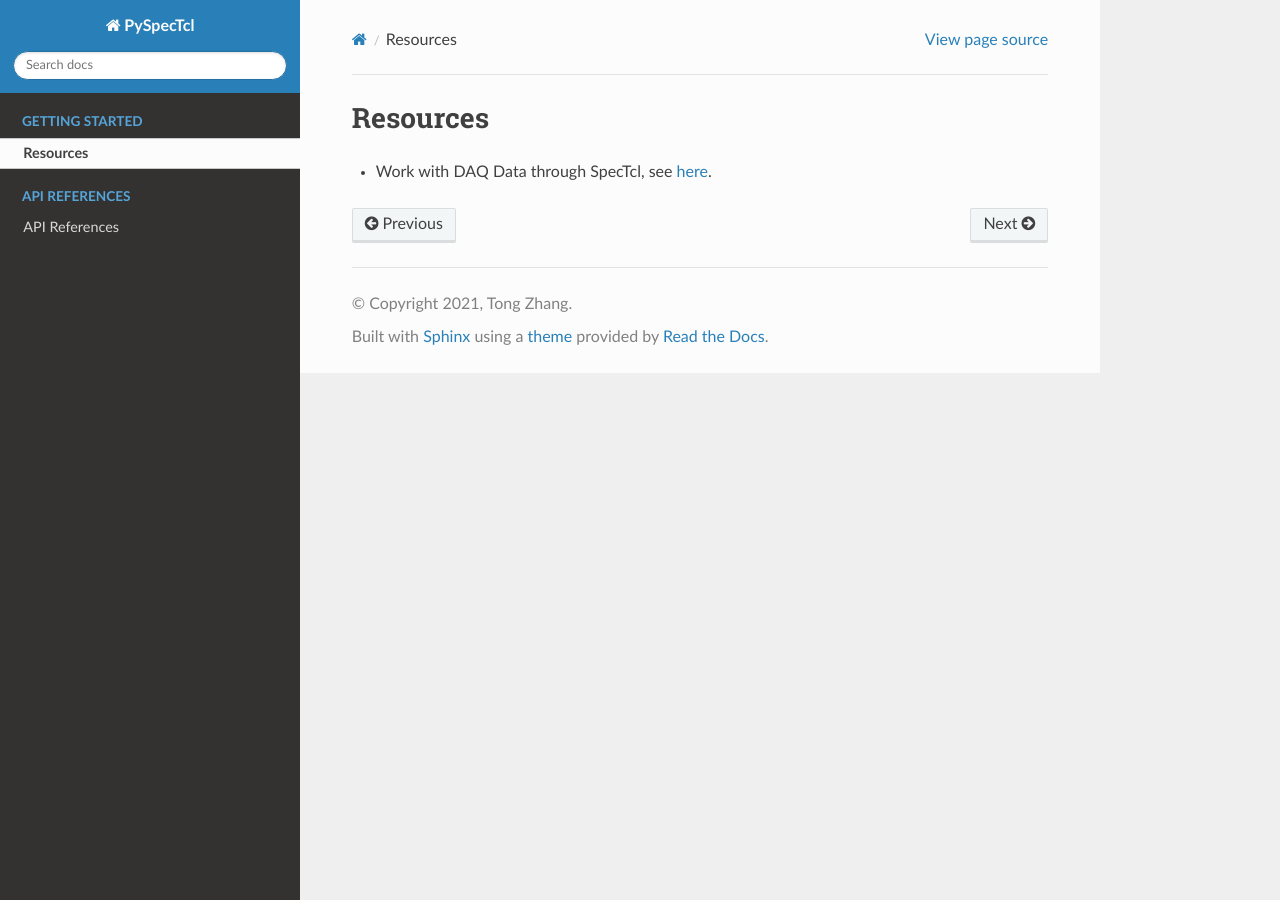
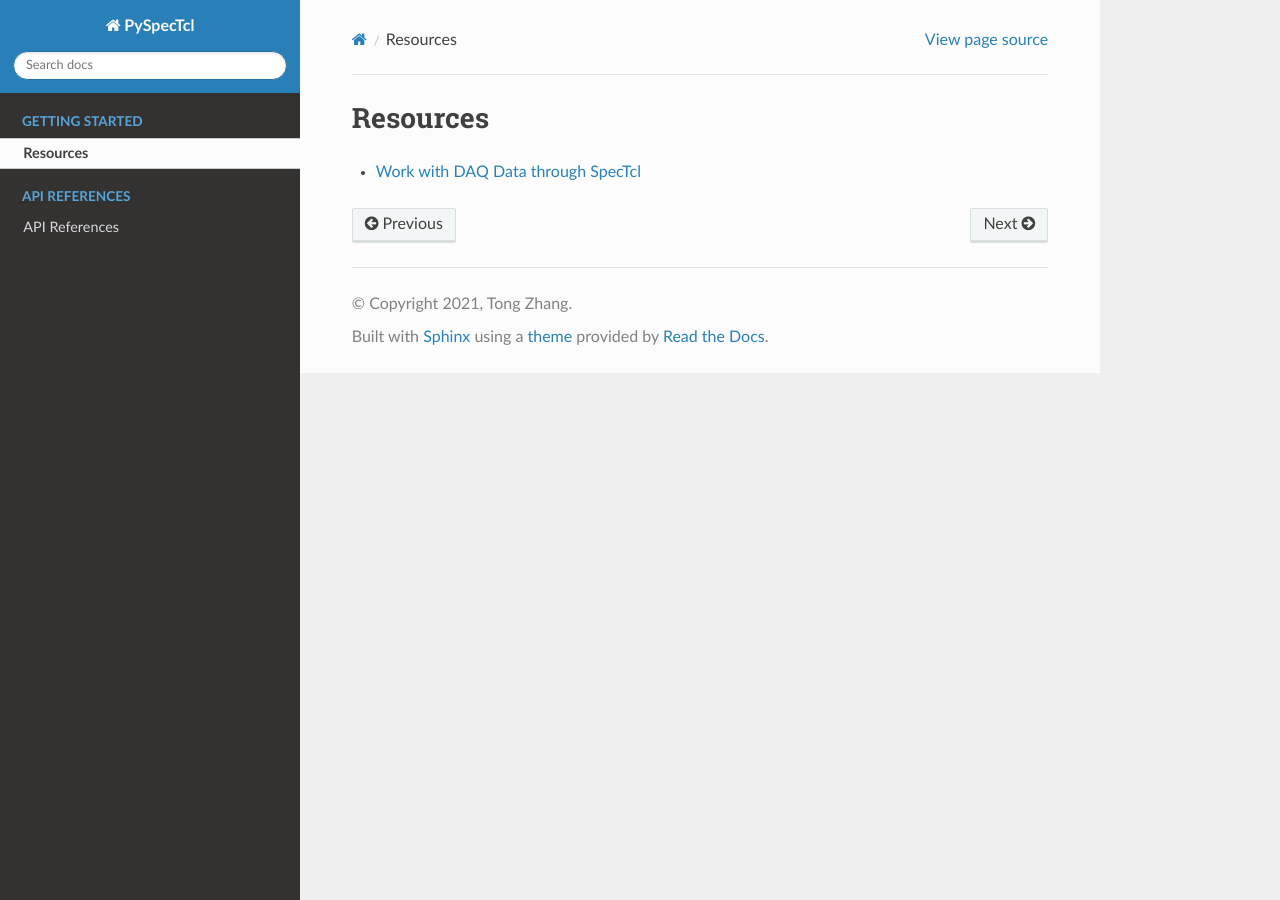
Before and after one commit to zhangt58/PySpecTcl, a Sphinx documentation site: the page built from doc/source/getting-started.rst, in a window 1280 px wide. Built offline with Sphinx 7.4.7 and the Read the Docs theme 2.0.0, drawn with Linux system fonts in a browser that asks for light colours; the version number is read from the project's files by our own code; some of the changed lines change nothing that is shown.

Commit message:
DOC: Update link.

```diff
--- a/doc/source/getting-started.rst
+++ b/doc/source/getting-started.rst
@@ -2,6 +2,4 @@
 Resources
 =========
 
-* Work with DAQ Data through SpecTcl, see `here`_.
-
-.. _here: getting-started/Work_with_DAQ_data_through_SpecTcl.slides.html
+* `Work with DAQ Data through SpecTcl <getting-started/Work_with_DAQ_data_through_SpecTcl.slides.html>`_
```
